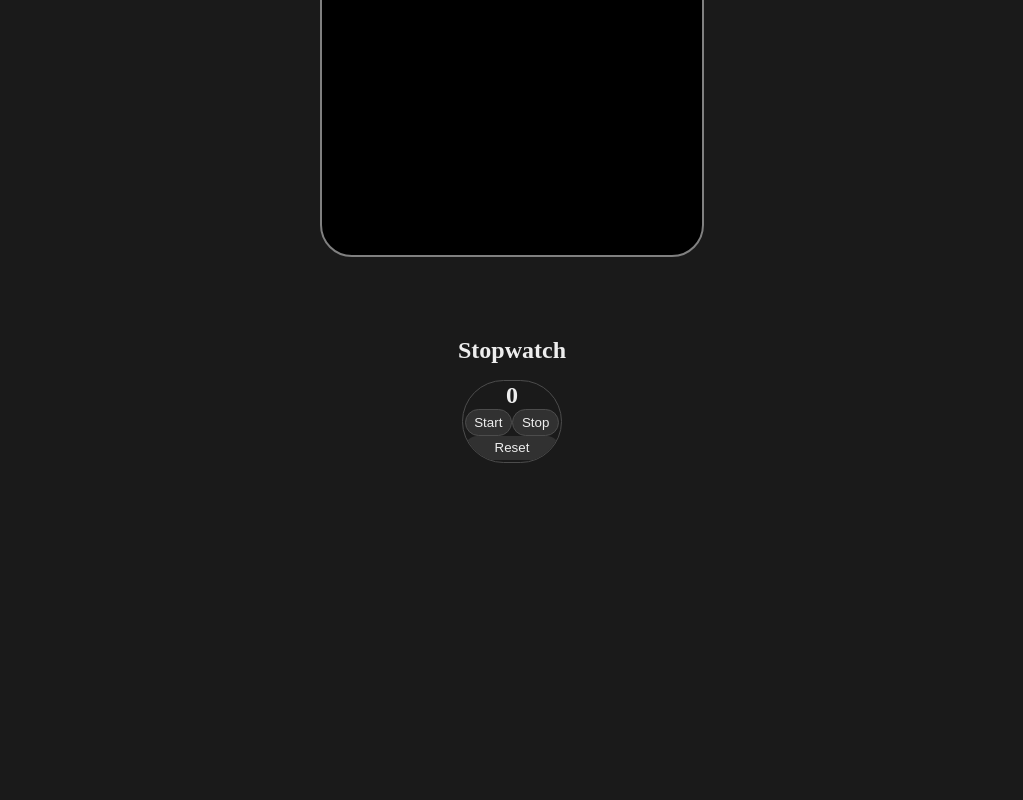
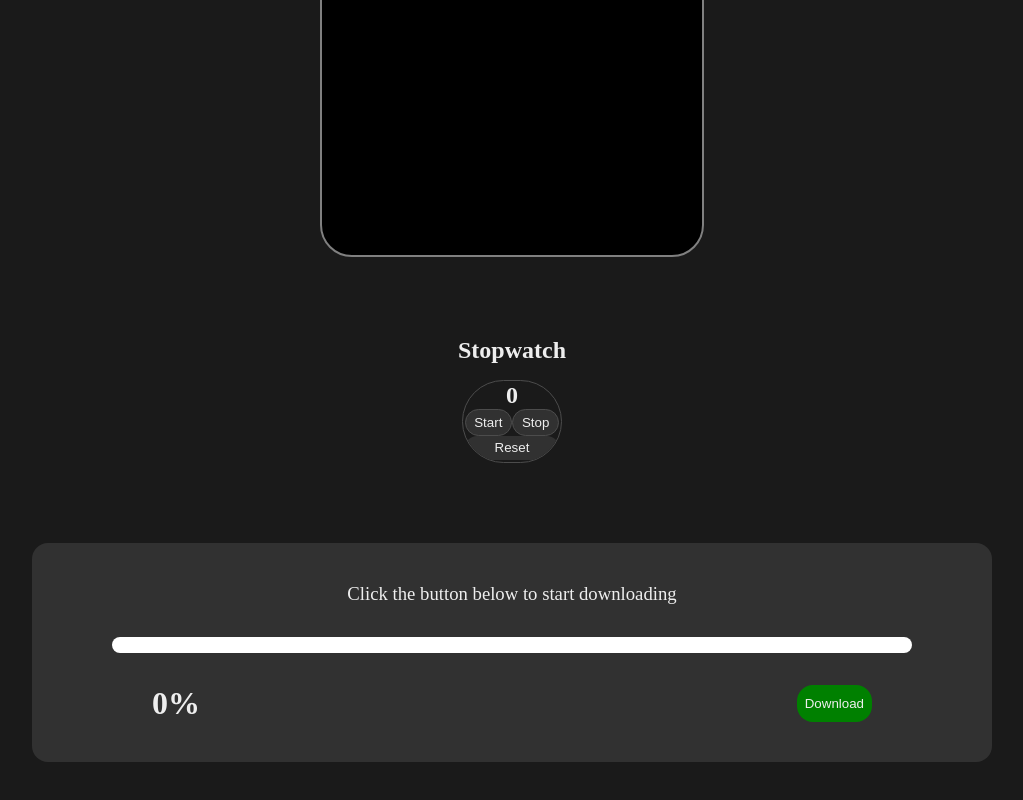
Before and after one commit to Siddharth734/react_experimenting_ground, a React (Vite) app: page / in a window 1280 px wide. Shown: the part 565-1365 px from the top of the page, without its empty margins (128-1151 px from the left). Before the commit the page ends 1028 px from the top, so only its background shows below. Built offline with nearby package versions, Linux system fonts and the light colour scheme.

Commit message:
Added a basic Download component, minor tweaks here and there

```diff
--- a/src/App.css
+++ b/src/App.css
@@ -14,7 +14,7 @@ html, body {
 #root {
   width: 100%;
 }
-#root .todosection {
+#root .todoSection {
   height: 100%;
   padding: 2rem;
   display: flex;
@@ -23,7 +23,7 @@ html, body {
   gap: 4rem;
   text-align: center;
 }
-#root .todosection .addtodo input {
+#root .todoSection .addtodo input {
   background-color: rgb(49, 49, 49);
   padding: 0.7rem;
   border: none;
@@ -31,7 +31,7 @@ html, body {
   border-radius: 0.5rem;
   margin-right: 1rem;
 }
-#root .todosection .addtodo button {
+#root .todoSection .addtodo button {
   background-color: rgb(21, 177, 164);
   padding: 0.5rem;
   border: none;
@@ -39,18 +39,18 @@ html, body {
   border-radius: 0.5rem;
   transition: all 0.1s ease-in-out;
 }
-#root .todosection .addtodo button:active {
+#root .todoSection .addtodo button:active {
   background-color: rgb(14, 215, 198);
   scale: 0.95;
 }
-#root .todosection .todoscontainer {
+#root .todoSection .todoscontainer {
   width: 100%;
   display: flex;
   flex-direction: column;
   align-items: center;
   gap: 1rem;
 }
-#root .todosection .todoscontainer .todo {
+#root .todoSection .todoscontainer .todo {
   padding: 0.7rem;
   border: 2px solid grey;
   background-color: rgb(49, 49, 49);
@@ -60,19 +60,19 @@ html, body {
   cursor: pointer;
   transition: all 0.2s ease-in-out;
 }
-#root .todosection .todoscontainer .todo:active {
+#root .todoSection .todoscontainer .todo:active {
   transform: scale(0.95);
 }
-#root .todosection .todoscontainer .todo.done {
+#root .todoSection .todoscontainer .todo.done {
   border-color: rgb(151, 255, 113);
   background: linear-gradient(to left, lime, rgb(57, 194, 23), lime);
 }
-#root .colorsection {
+#root .colorSection {
   display: flex;
   justify-content: center;
   padding-top: 5rem;
 }
-#root .colorsection .card {
+#root .colorSection .card {
   height: 20rem;
   padding: 2rem;
   border: 2px solid grey;
@@ -81,19 +81,19 @@ html, body {
   width: 30%;
   cursor: pointer;
 }
-#root .colorsection .card.error {
+#root .colorSection .card.error {
   border-color: rgb(216, 0, 0);
   background-color: rgb(49, 49, 49);
   color: rgb(216, 0, 0);
 }
-#root .stopwatchsection {
+#root .stopwatchSection {
   display: flex;
   flex-direction: column;
   align-items: center;
   gap: 1rem;
   padding-top: 5rem;
 }
-#root .stopwatchsection .stopwatch {
+#root .stopwatchSection .stopwatch {
   padding: 0.1rem;
   width: 100px;
   border: 0.1rem solid rgb(76, 76, 76);
@@ -102,7 +102,7 @@ html, body {
   text-align: center;
   overflow: hidden;
 }
-#root .stopwatchsection .stopwatch button {
+#root .stopwatchSection .stopwatch button {
   width: 50%;
   background-color: rgb(49, 49, 49);
   border: 0.1rem solid rgb(76, 76, 76);
@@ -110,28 +110,86 @@ html, body {
   corner-shape: squircle;
   border-radius: 1rem;
 }
-#root .stopwatchsection .stopwatch .reset {
+#root .stopwatchSection .stopwatch .reset {
   width: 100%;
   padding: 0.5;
   border: none;
 }
-#root .stopwatchsection .stopwatch .start:active {
+#root .stopwatchSection .stopwatch .start:active {
   scale: 0.95;
   border-color: rgb(255, 220, 82);
 }
-#root .stopwatchsection .stopwatch .stop:active {
+#root .stopwatchSection .stopwatch .stop:active {
   scale: 0.95;
   border-color: rgb(255, 78, 78);
 }
-#root .stopwatchsection .stopwatch .reset:active {
+#root .stopwatchSection .stopwatch .reset:active {
   scale: 0.95;
   border-color: transparent;
   color: black;
   background-color: #fff;
 }
-#root .stopwatchsection .stopwatch.running {
+#root .stopwatchSection .stopwatch.running {
   border-color: greenyellow;
 }
-#root .stopwatchsection .stopwatch.stopped {
+#root .stopwatchSection .stopwatch.stopped {
   border-color: red;
+}
+#root .downloadSection {
+  display: flex;
+  flex-direction: column;
+  align-items: center;
+  padding-top: 5rem;
+  padding-bottom: 5rem;
+}
+#root .downloadSection .box {
+  display: flex;
+  flex-direction: column;
+  background-color: rgb(49, 49, 49);
+  padding: 2.5rem 5rem;
+  corner-shape: squircle;
+  border-radius: 1rem;
+  gap: 2rem;
+  text-align: center;
+}
+#root .downloadSection .box h3 {
+  color: rgb(238, 238, 238);
+  font-weight: 100;
+}
+#root .downloadSection .box .ebar {
+  height: 1rem;
+  width: 50rem;
+  background-color: #fff;
+  corner-shape: squircle;
+  border-radius: 10rem;
+  overflow: hidden;
+}
+#root .downloadSection .box .ebar .ibar {
+  height: 100%;
+  width: 0%;
+  background: linear-gradient(0.25turn, green, green, greenyellow);
+  transition: width 0.1s ease-in-out;
+}
+#root .downloadSection .box .butSec {
+  width: 90%;
+  display: flex;
+  justify-content: space-between;
+  margin: 0 auto;
+}
+#root .downloadSection .box .butSec .down-percent {
+  font-weight: 600;
+  font-size: 2rem;
+}
+#root .downloadSection .box .butSec .download-btn {
+  border: none;
+  background-color: green;
+  padding: 0.5rem;
+  corner-shape: squircle;
+  border-radius: 1rem;
+}
+#root .downloadSection .box .butSec .download-btn:hover {
+  cursor: pointer;
+}
+#root .downloadSection .box .butSec .download-btn:active {
+  scale: 0.95;
 }/*# sourceMappingURL=App.css.map */
--- a/src/App.jsx
+++ b/src/App.jsx
@@ -2,6 +2,7 @@ import React,{ useEffect, useRef, useState } from 'react'
 import './App.css'
 import ErrorBoundary from './components/errorBoundary';
 import Stopwatch from './components/Stopwatch';
+import DownloadBar from './components/DownloadBar';
 
 function TODO({title, done}) {
   const [doneState, setDone] = useState(done);
@@ -58,7 +59,7 @@ function App() {
 
   return (
     <>
-      <section className='todosection'>
+      <section className='todoSection'>
         <h1>TODOS</h1>
         <div className='addtodo'>
           <input type="text" ref={inputRef} placeholder="new todo" value={inputval} onChange={(e) => setInputval(e.target.value)} onKeyDown={(e) => {e.key === "Enter"?addTodo():""}}/>
@@ -68,14 +69,17 @@ function App() {
           {todos.map((todo,i) => <TODO key={i} title={todo.title} done={todo.done}></TODO>)}
         </div>
       </section>
-      <section className='colorsection'>
+      <section className='colorSection'>
         <ErrorBoundary>
           <Card1/>
         </ErrorBoundary>
       </section>
-      <section className='stopwatchsection'>
+      <section className='stopwatchSection'>
         <h1>Stopwatch</h1>
         <Stopwatch/>
+      </section>
+      <section className='downloadSection'>
+        <DownloadBar/>
       </section>
     </>
   )
--- a/src/App.scss
+++ b/src/App.scss
@@ -24,7 +24,7 @@ html,body{
 #root{
     width: 100%;
 
-    .todosection{
+    .todoSection{
         height: 100%;
         padding: 2rem;
         display: flex;
@@ -84,7 +84,7 @@ html,body{
 
     }
 
-    .colorsection{
+    .colorSection{
         display: flex;
         justify-content: center;
         padding-top: 5rem;
@@ -104,7 +104,7 @@ html,body{
         }
     }
 
-    .stopwatchsection{
+    .stopwatchSection{
         display: flex;
         flex-direction: column;
         align-items: center;
@@ -151,4 +151,68 @@ html,body{
             border-color: red;
         }
     }
+
+    .downloadSection{
+        display: flex;
+        flex-direction: column;
+        align-items: center;
+        padding-top: 5rem;
+        padding-bottom: 5rem;
+
+        .box{
+            display: flex;
+            flex-direction: column;
+            background-color: rgb(49, 49, 49);
+            padding: 2.5rem 5rem;
+            @include squircle-radius(1rem);
+            gap: 2rem;
+            text-align: center;
+
+            h3{
+                color: rgb(238, 238, 238);
+                font-weight: 100;
+            }
+
+            .ebar{
+                height: 1rem;
+                width: 50rem;
+                background-color: #fff;
+                @include squircle-radius(10rem);
+                overflow: hidden;
+
+                .ibar{
+                    height: 100%;
+                    width: 0%;
+                    background: linear-gradient(0.25turn, green, green, greenyellow);
+                    // @include squircle-radius(10rem);
+                    transition: width 0.1s ease-in-out;
+                }
+            }
+
+            .butSec{
+                width: 90%;
+                display: flex;
+                justify-content: space-between;
+                margin: 0 auto;
+
+                .down-percent{
+                    font-weight: 600;
+                    font-size: 2rem;
+                }
+
+                .download-btn{
+                    border: none;
+                    background-color: green;
+                    padding: 0.5rem;
+                    @include squircle-radius(1rem);
+                }
+                .download-btn:hover{
+                    cursor: pointer;
+                }
+                .download-btn:active{
+                    scale: 0.95;
+                }
+            }
+        }
+    }
 }
--- /dev/null
+++ b/src/components/DownloadBar.jsx
@@ -0,0 +1,36 @@
+import { useState, useEffect } from 'react';
+
+export default function DownloadBar() {
+    const [progress, setProgress] = useState(0);
+    const [dText, setDText] = useState("Download");
+    const isComplete = progress === 100;
+
+    function IncProgress() {
+        if(dText==="Download") setDText("Downloading...");
+        const interval = setInterval(() => {
+            setProgress(p=>p+1);
+        },100);
+
+        setTimeout(() => {
+            clearInterval(interval);
+            setDText("Downloaded");
+
+        },10000);
+    }
+
+    return(
+    <div className='box'>
+        <h3>Click the button below to start downloading</h3>
+        <div className='ebar'>
+            <div className='ibar' style={{width:`${progress}%`}}></div>
+        </div>
+        <div className='butSec'>
+            <div className='down-percent'>{progress+"%"}</div>
+            <button className='download-btn' style={{
+                pointerEvents: isComplete?'none':'auto',
+                opacity: isComplete?0.5:1
+            }} onClick={IncProgress}>{dText}</button>
+        </div>
+    </div>
+    );
+}
--- a/src/components/Stopwatch.jsx
+++ b/src/components/Stopwatch.jsx
@@ -15,6 +15,7 @@ export default function Stopwatch() {
     }
 
     function StopTimer() {
+        if(!timerID.current) return;
         setBorderC('stopwatch stopped');
         clearInterval(timerID.current);
         timerID.current=null;
```
Also changed, not shown: 1 other file (tests, documents, lock files or other folders).
